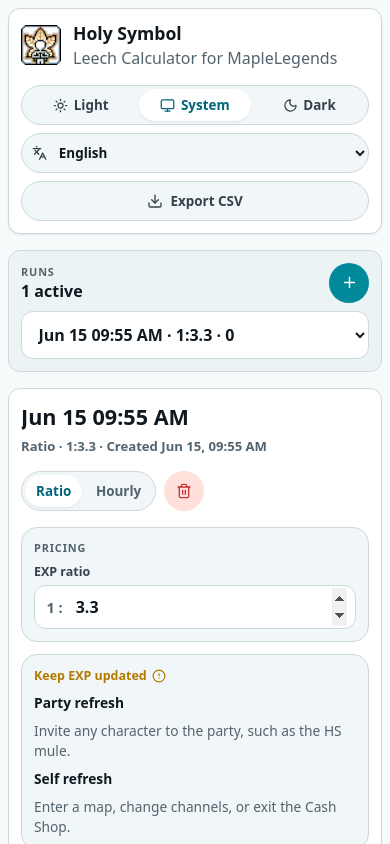
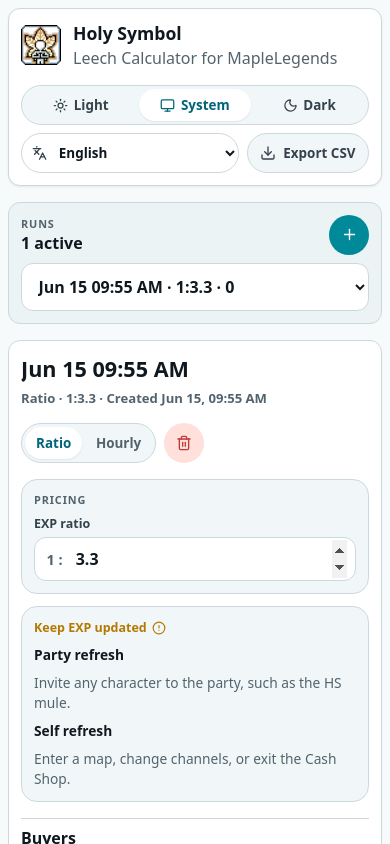
Before and after one commit to kiri-ml/holysymbol, a React (Vite) app: page / in a window 390 px wide. Shown: the top 844 px of the page. Built offline with nearby package versions, Linux system fonts and the light colour scheme.

Commit message:
style: refine mobile topbar controls

```diff
--- a/src/styles/app.css
+++ b/src/styles/app.css
@@ -363,13 +363,18 @@
   display: none;
 }
 
+.run-picker select,
+.language-select select {
+  width: 100%;
+  border: 1px solid var(--border);
+  background: var(--control);
+  color: var(--ink);
+  outline-offset: 2px;
+}
+
 .run-picker select {
-  width: 100%;
   min-height: 3rem;
-  border: 1px solid var(--border);
   border-radius: var(--radius-md);
-  background: var(--control);
-  color: var(--ink);
   padding: 0.68rem 2.25rem 0.68rem 0.78rem;
   font-size: 1rem;
   font-weight: 720;
@@ -807,18 +812,12 @@
 }
 
 .language-select select {
-  width: 100%;
-  min-height: var(--topbar-control-height);
-  border: 1px solid var(--border);
+  height: var(--topbar-control-height);
   border-radius: 999px;
-  background: var(--surface-2);
-  color: var(--ink);
-  color-scheme: light dark;
   padding: 0 2rem 0 2.05rem;
   font-size: 0.84rem;
   font-weight: 760;
   cursor: pointer;
-  outline-offset: 2px;
 }
 
 .language-select option {
@@ -1682,11 +1681,10 @@
   }
 
   .language-select {
-    width: 100%;
-  }
-
-  .topbar-actions,
-  .topbar-actions > button,
+    flex: 1 1 9.5rem;
+    min-width: 0;
+  }
+
   .timer-card,
   .timer-card__body,
   .tip-card span,
@@ -1696,7 +1694,6 @@
   }
 
   .topbar-actions {
-    display: grid;
     width: 100%;
   }
 
```
